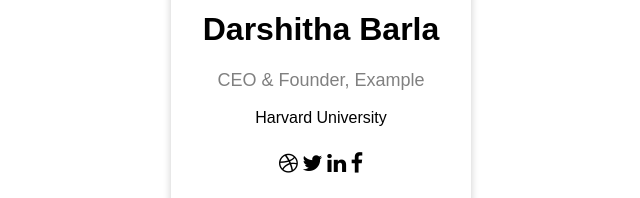
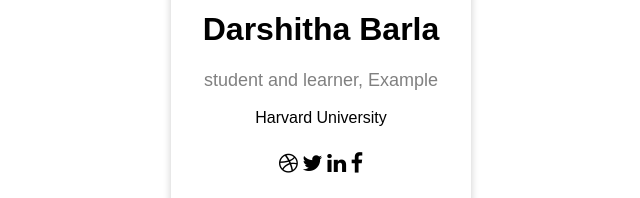
Before and after one commit to Darshitha1201/Darshitha1201.github.io, a plain HTML site: page index.html in a window 1280 px wide. Shown: the part 306-504 px from the top of the page, 319-959 px from the left. Drawn offline with Linux system fonts and the light colour scheme.

Commit message:
Update index.html

```diff
--- a/index.html
+++ b/index.html
@@ -47,7 +47,7 @@ button:hover, a:hover {
 <div class="card">
   <img src="https://encrypted-tbn0.gstatic.com/images?q=tbn:ANd9GcQzyALOcLp4ykOIC4bim8L0xZIvgfLLZEo-mg&usqp=CAU" alt="Darshitha" style="width:100%">
   <h1>Darshitha Barla</h1>
-  <p class="title">CEO & Founder, Example</p>
+  <p class="title">student and learner, Example</p>
   <p>Harvard University</p>
   <div style="margin: 24px 0;">
     <a href="#"><i class="fa fa-dribbble"></i></a>
```
